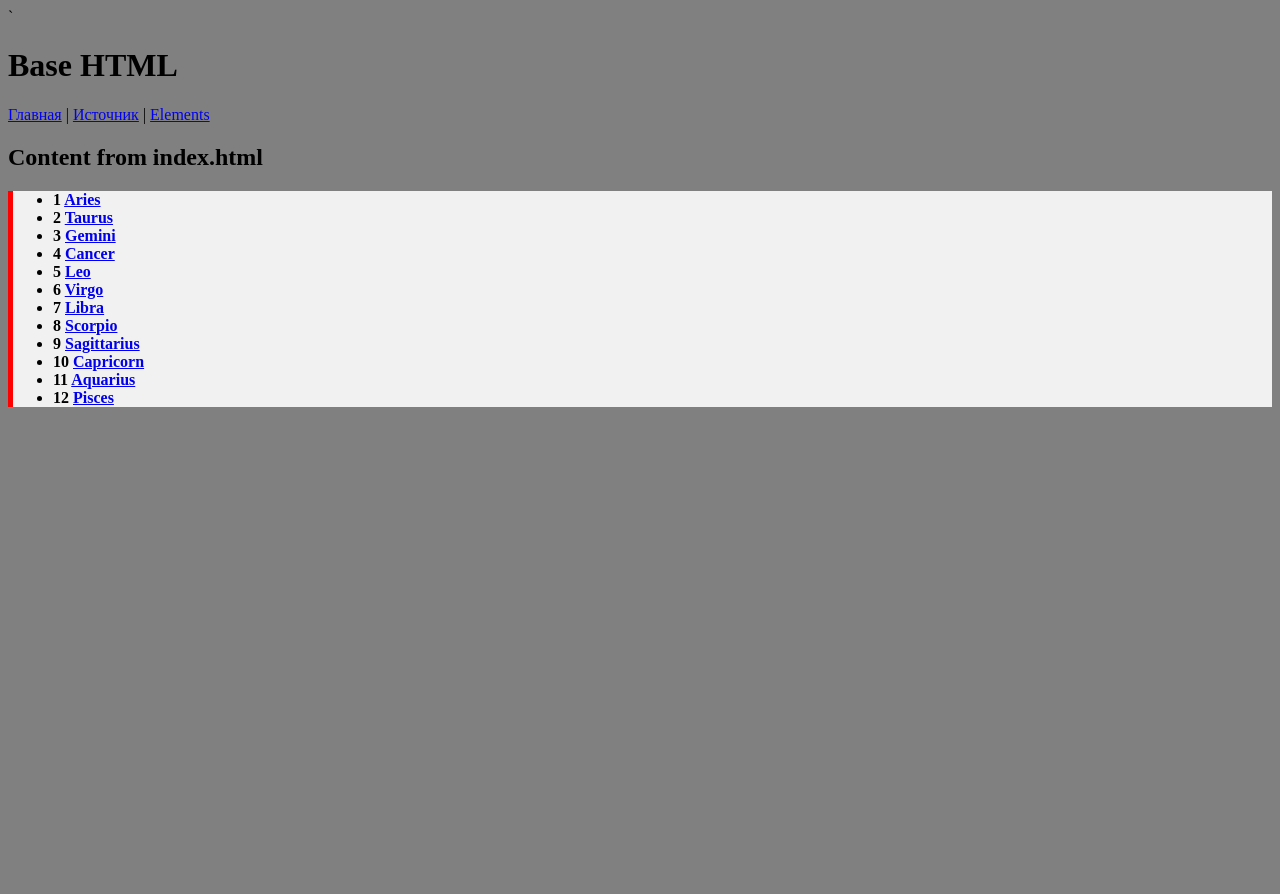
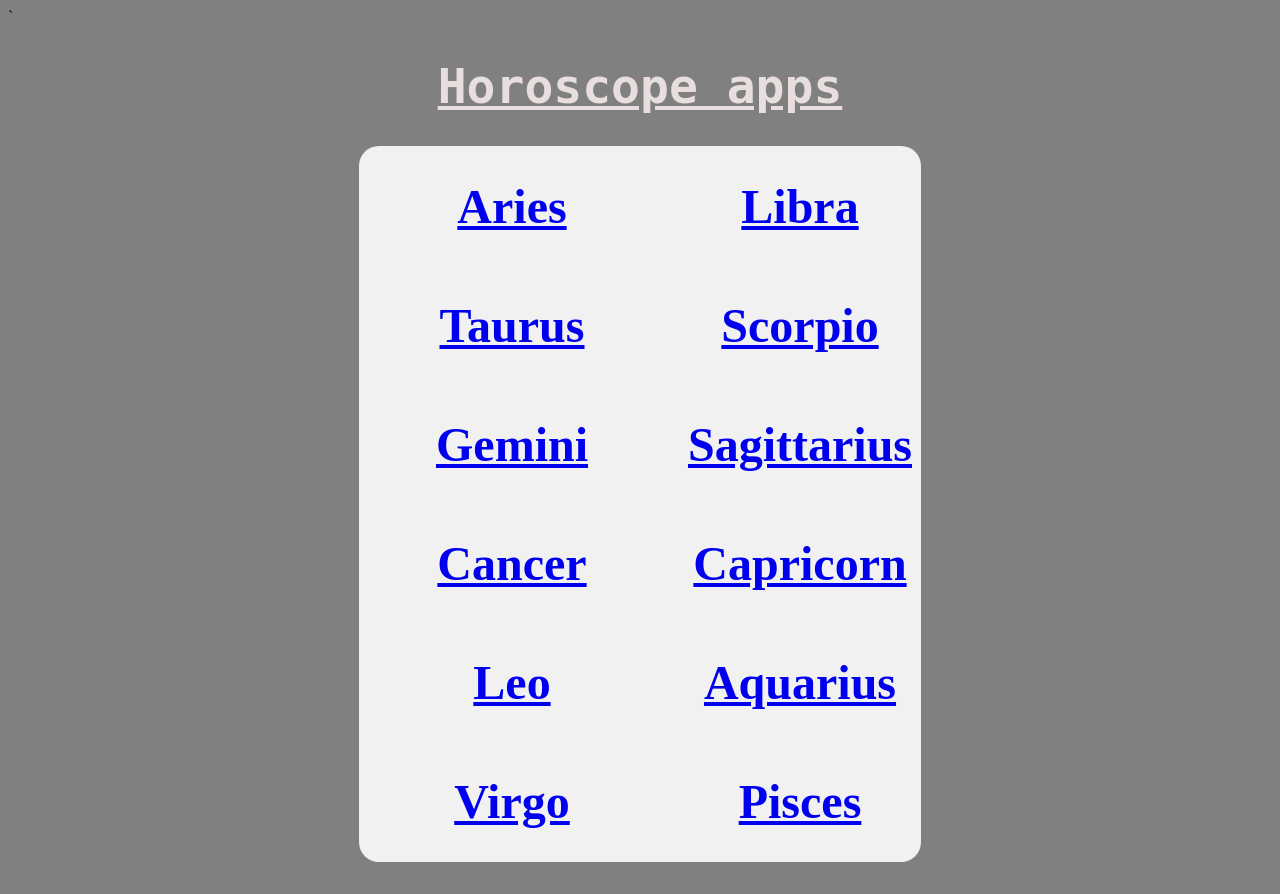
Before and after one commit to chernik1/horoscope-site, a Django app: page /horoscope/ in a window 1280 px wide. Before the commit the page ends 407 px from the top, so only its background shows below. Run offline with Django 4.2, Linux system fonts and the light colour scheme.

Commit message:
update css

```diff
--- a/horoscope/static/horoscope/css/index.css
+++ b/horoscope/static/horoscope/css/index.css
@@ -1,5 +1,25 @@
-
 ul {
-    border-left: 5px solid red;
+    -webkit-column-count: 2;
+    -moz-column-count: 2;
+    column-count: 2;
+    list-style-type: none;
     background-color: #f1f1f1;
+    width: 90%;
+    max-width: 35rem;
+    border-radius: 20px;
+    margin: 2rem auto;
+    padding: 1px;
 }
+ul li{
+    text-align: center;
+    width: 100%;
+    font-size: 3rem;
+    padding: 2rem 1rem;
+}
+h1 {
+    color: #e8dede;
+    text-align: center;
+    font-family: "Andale Mono", AndaleMono, monospace;
+    font-size: 48px;
+    text-decoration: underline;
+}
--- a/horoscope/templates/horoscope/index.html
+++ b/horoscope/templates/horoscope/index.html
@@ -11,11 +11,10 @@
     {% endblock %}
 
 {% block content %}
-    {% include 'includes/navbar.html' %}
-    <h2>Content from index.html</h2>
+    <h1>Horoscope apps</h1>
     <ul>
     {% for zodiac in zodiacs %}
-      <li> <b> {{ forloop.counter}} <a href="{% url 'horoscope-name' sign_zodiac=zodiac %}">{{ zodiac|title }}</a> </b> </li>
+      <li> <b> <a href="{% url 'horoscope-name' sign_zodiac=zodiac %}">{{ zodiac|title }}</a> </b> </li>
     {% endfor %}
     </ul>
 {% endblock %}
--- a/templates/base.html
+++ b/templates/base.html
@@ -10,7 +10,6 @@
     {% block css_additional %} {% endblock %}
 </head>
 <body>
-  <h1>Base HTML</h1>
   {% block content %} {% endblock %}
 
 </body>
```
Also changed, not shown: horoscope/static/horoscope/css/info_zodiac.css (+11 -1 lines).
